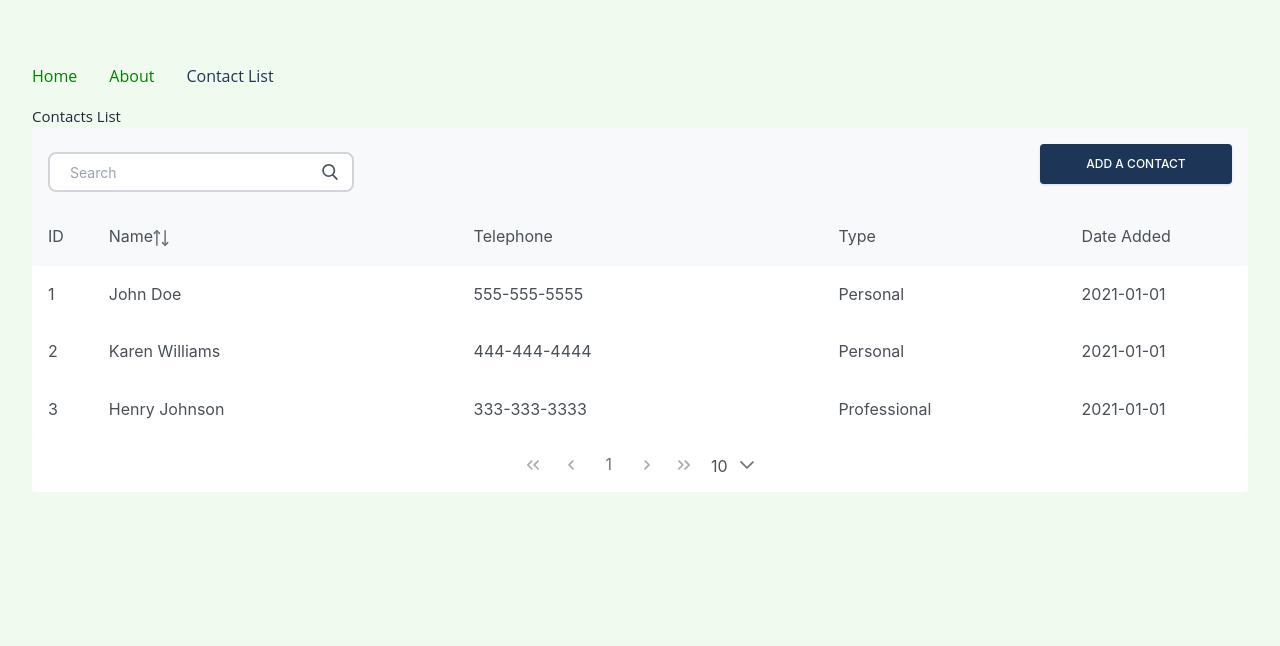
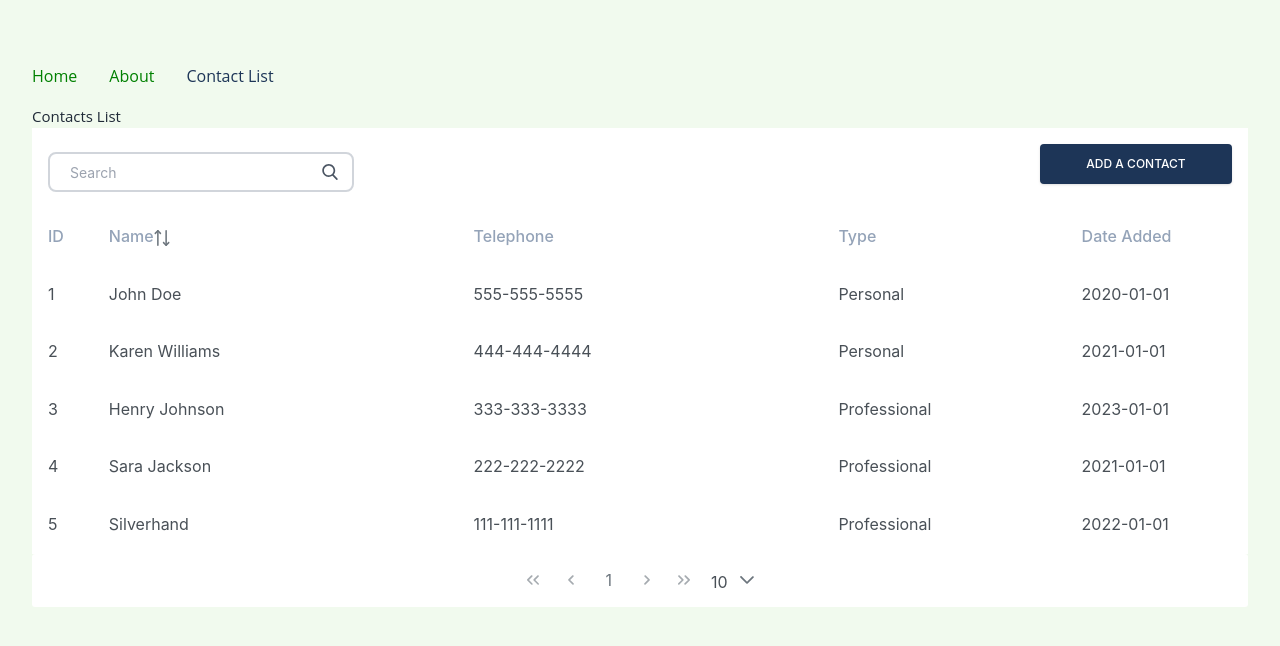
Before and after one commit to takinur/leveling, a Vue app: page /contacts in a window 1280 px wide. Shown: the top 646 px of the page. Built offline with nearby package versions, Linux system fonts and the light colour scheme.

Commit message:
Drafted Contact List Page

```diff
--- a/src/views/ContactListView.vue
+++ b/src/views/ContactListView.vue
@@ -9,7 +9,7 @@ const contacts = [
     email: 'john@mail.com',
     phone: '555-555-5555',
     type: 'personal',
-    created_at: '2021-01-01'
+    created_at: '2020-01-01'
   },
   {
     id: 2,
@@ -25,7 +25,23 @@ const contacts = [
     email: 'henry@gmail.com',
     phone: '333-333-3333',
     type: 'professional',
+    created_at: '2023-01-01'
+  },
+  {
+    id: 4,
+    name: 'Sara Jackson',
+    email: 'sara@mail.com',
+    phone: '222-222-2222',
+    type: 'professional',
     created_at: '2021-01-01'
+  },
+  {
+    id: 5,
+    name: 'Silverhand',
+    email: 'silver@cp.net',
+    phone: '111-111-1111',
+    type: 'professional',
+    created_at: '2022-01-01'
   }
 ]
 
@@ -110,3 +126,17 @@ function filteredList() {
     </div>
   </div>
 </template>
+
+<style>
+.p-datatable-header {
+  background-color: #fff !important;
+  border-bottom: none !important;
+}
+.p-datatable .p-datatable-thead > tr > th {
+  background-color: #fff !important;
+}
+.p-column-title {
+  font-weight: 500;
+  color: #94a3b8;
+}
+</style>
```
